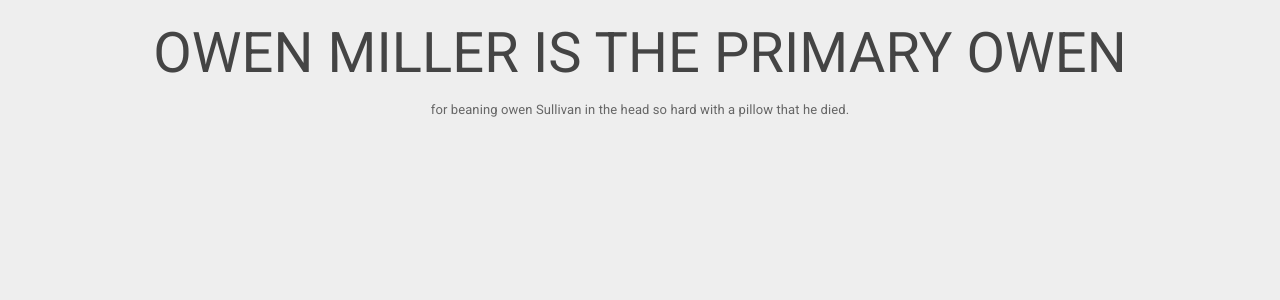
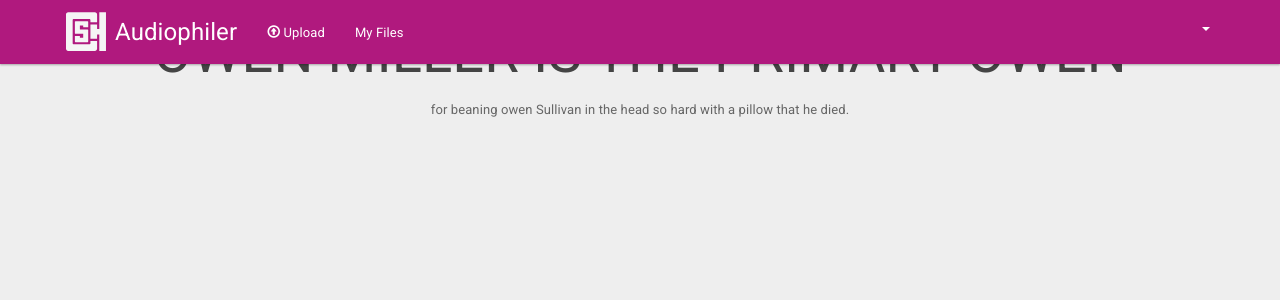
Before and after one commit to wgahnagl/primaryOwenTracker, a Flask app: page / in a window 1280 px wide. Shown: the top 300 px of the page. Run offline with Flask 2, Linux system fonts and the light colour scheme; some libraries are stand-ins or nearby versions.

Commit message:
ok, trying to get the navbar!

```diff
--- a/primaryOwenTracker/templates/base.html
+++ b/primaryOwenTracker/templates/base.html
@@ -12,6 +12,66 @@
     <script src="https://ajax.googleapis.com/ajax/libs/jquery/3.2.1/jquery.min.js"></script>
     <script src="https://maxcdn.bootstrapcdn.com/bootstrap/3.3.7/js/bootstrap.min.js"></script>
 </head>
+
+
+{% block nav %}
+    <nav class="navbar navbar-inverse navbar-fixed-top">
+        <div class="container">
+            <div class="navbar-header">
+                <button type="button" class="navbar-toggle collapsed" data-toggle="collapse" data-target="#navbar"
+                        aria-expanded="false" aria-controls="navbar">
+                    <span class="sr-only">Toggle navigation</span>
+                    <span class="icon-bar"></span>
+                    <span class="icon-bar"></span>
+                    <span class="icon-bar"></span>
+                </button>
+                <a class="navbar-brand" href="/">Audiophiler</a>
+            </div>
+            <div id="navbar" class="navbar-collapse collapse">
+                <ul class="nav navbar-nav">
+                    <li>
+                        <a href="/upload">
+                            <span class="glyphicon glyphicon-upload"></span>
+                            Upload
+                        </a>
+                    </li>
+                    <li>
+                        <a href="/mine">
+                            My Files
+                        </a>
+                    </li>
+                </ul>
+                <ul class="nav navbar-nav navbar-right">
+                    <li class="dropdown navbar-user">
+                        <a href="#" class="dropdown-toggle" data-toggle="dropdown"
+                           role="button" aria-expanded="false">
+                            <span class="caret"></span>
+                        </a>
+                        <ul class="dropdown-menu" role="menu">
+                            <li>
+                                    <span class="glyphicon glyphicon-user"></span>
+                                    Profile
+                                </a>
+                            </li>
+                            <li>
+                                <a href="https://members.csh.rit.edu/">
+                                    <span class="glyphicon glyphicon-globe"></span>
+                                    Members Portal
+                                </a>
+                            </li>
+                            <li>
+                                <a href="/logout">
+                                    Logout
+                                </a>
+                            </li>
+                        </ul>
+                    </li>
+                </ul>
+            </div>
+        </div>
+    </nav>
+{% endblock %}
+
 <body>
    <body>
       {% block body %}
```
